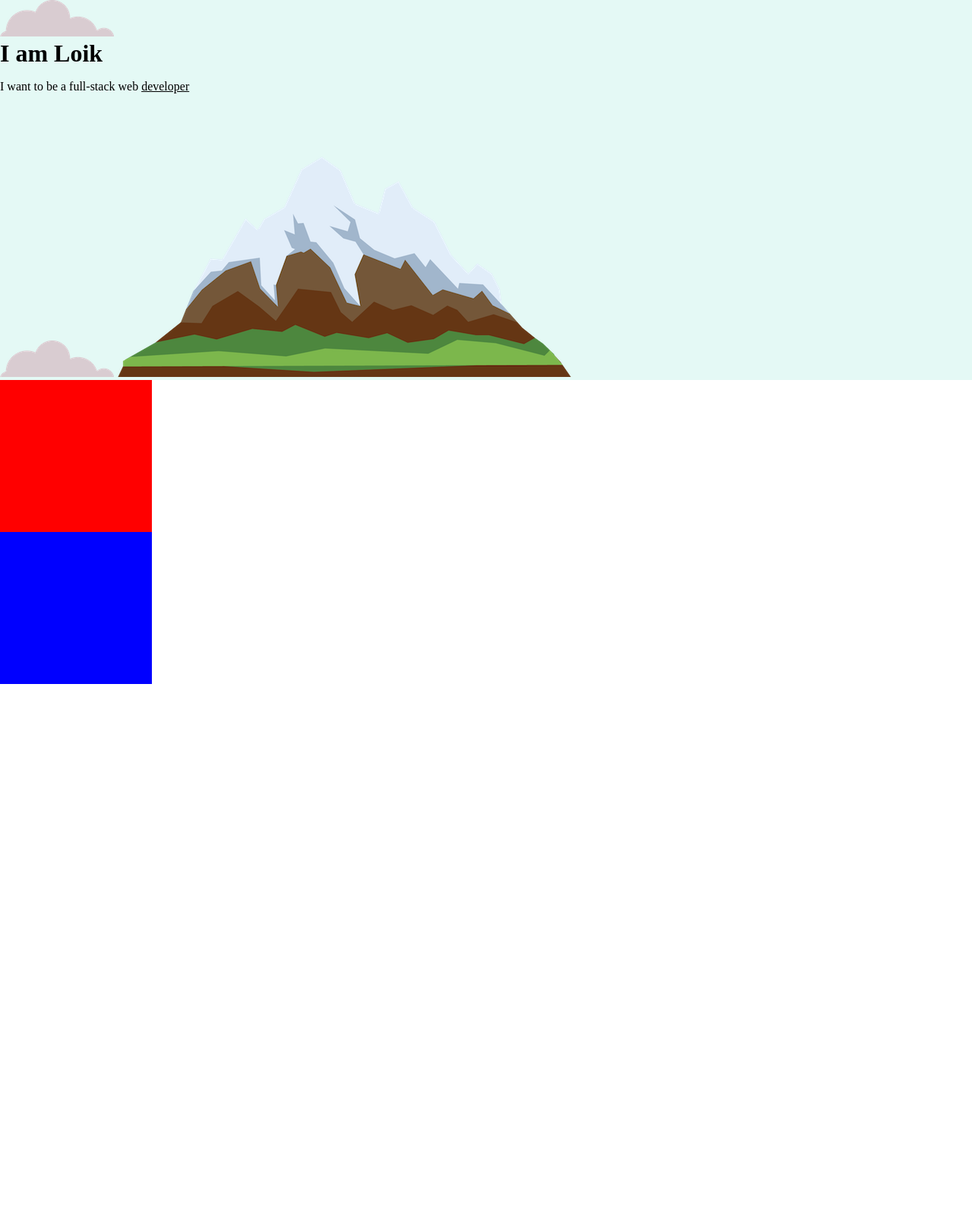
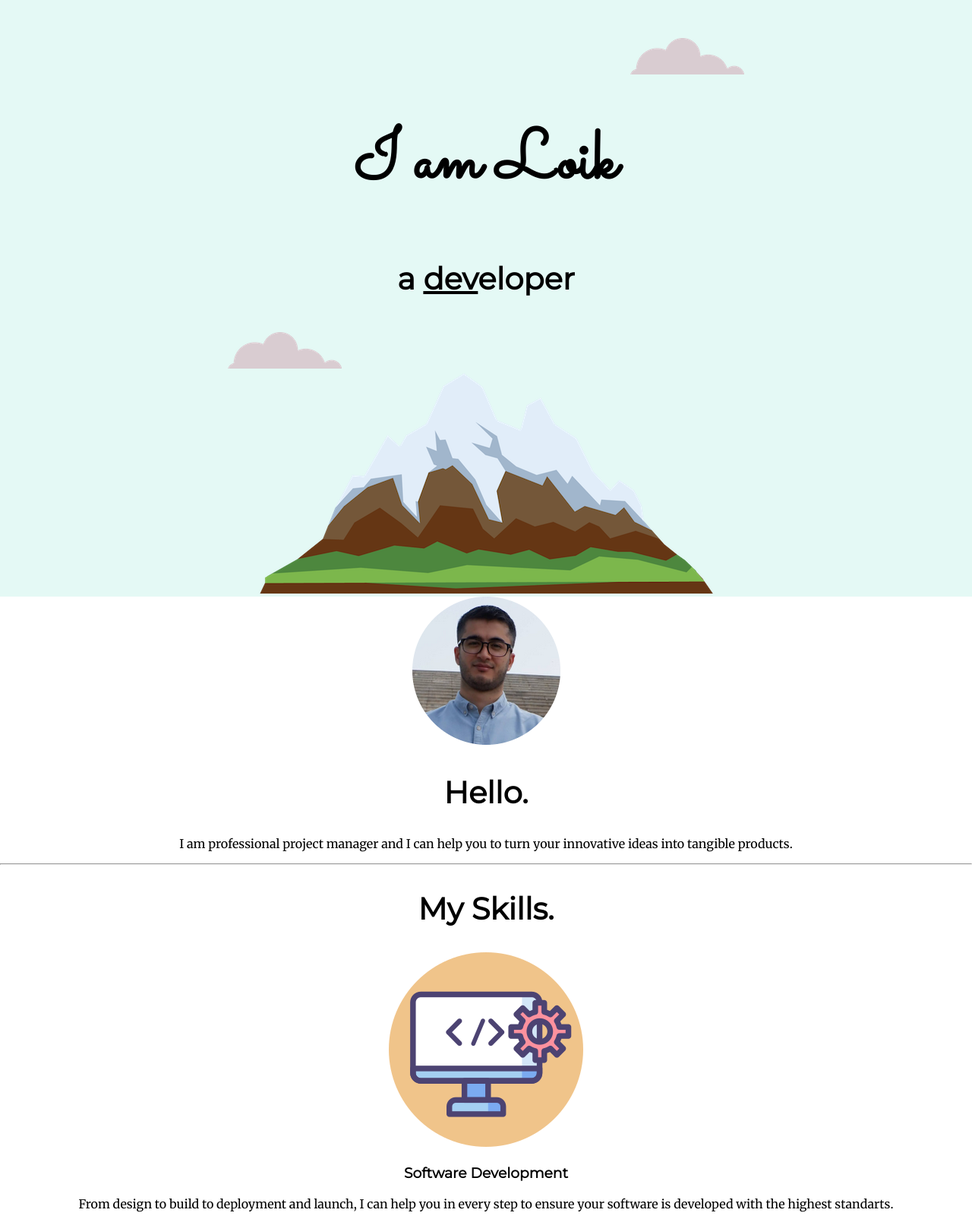
Before and after one commit to loikvokhidov/CSS---My-Site, a plain HTML site: page index.html in a window 1280 px wide. Shown: the top 1600 px of the page at 76% size. Before the commit the page ends 900 px from the top, so only its background shows below. Drawn offline with Linux system fonts and the light colour scheme.

Commit message:
added content

```diff
--- a/css/styles.css
+++ b/css/styles.css
@@ -1,29 +1,50 @@
+body {
+  text-align: center;
+  margin: 0;
+  font-family: "Merriweather", serif;
+}
+
+h1 {
+  font-size: 5.625rem;
+  margin-top: 50px;
+  font-family: "Sacramento", cursive;
+}
+
+h2 {
+  font-family: "Montserrat", sans-serif;
+  font-size: 2.5rem;
+}
+
+h3 {
+  font-family: "Montserrat", sans-serif;
+}
+
 .container-top {
-  background-color: #E4F9F5;
-  margin: 0;
-  }
+  background-color: #e4f9f5;
+  position: relative;
+  padding-top: 100px;
+}
 
 .container-mid {
-  background-color: red;
-  height: 200px;
-  width: 200px;
+
 }
 
 .container-bot {
-  background-color: blue;
-  height: 200px;
-  width: 200px;
+
 }
 
-
-body{
-  margin: 0;
+.developer {
+  text-decoration: underline;
 }
 
-h1 {
-  margin: 0;
+.cloud-bottom {
+  position: absolute;
+  left: 300px;
+  bottom: 300px;
 }
 
-.developer{
-  text-decoration: underline;
+.cloud-top {
+  position: absolute;
+  top: 50px;
+  right: 300px;
 }
--- a/index.html
+++ b/index.html
@@ -1,28 +1,61 @@
 <!DOCTYPE html>
 <html lang="en" dir="ltr">
   <head>
-    <meta charset="utf-8">
+    <meta charset="utf-8" />
     <title>Loik Vokhidov</title>
-    <link rel="stylesheet" type="text/css" href="css/styles.css">
-    <link rel="icon" type="ico" href="favicon.ico">
+    <link rel="stylesheet" type="text/css" href="css/styles.css" />
+    <link rel="icon" type="ico" href="favicon.ico" />
+    <link rel="preconnect" href="https://fonts.googleapis.com" />
+    <link rel="preconnect" href="https://fonts.gstatic.com" crossorigin />
+    <link
+      href="https://fonts.googleapis.com/css2?family=Merriweather&family=Montserrat&family=Sacramento&display=swap"
+      rel="stylesheet"
+    />
   </head>
   <body>
-
     <div class="container-top">
-      <img src="images/cloud.png" alt="cloud-img">
+      <img class="cloud-top" src="images/cloud.png" alt="cloud-img" />
       <h1>I am Loik</h1>
-      <p>I want to be a full-stack web <span class="developer">developer</span></p>
-      <img src="images/cloud.png" alt="cloud-img">
-      <img src="images/mountain.png" alt="mountain-img">
+      <h2>a  <span class="developer">dev</span>eloper</h2>
+      <img class="cloud-bottom" src="images/cloud.png" alt="cloud-img" />
+      <img src="images/mountain.png" alt="mountain-img" />
     </div>
 
     <div class="container-mid">
-
+      <div class="profile">
+        <img src="images/loik.png" alt="Loik Vokhidov">
+        <h2>Hello.</h2>
+        <p>I am professional project manager and I can help you to turn your innovative ideas into tangible products.</p>
+      </div>
+      <hr>
+      <div class="skills">
+        <h2>My Skills.</h2>
+        <div class="skill-row">
+          <img class="coding" src="images/coding.png" alt="">
+          <h3>Software Development</h3>
+          <p>From design to build to deployment and launch, I can help you in every step to ensure your software is developed with the highest standarts. </p>
+        </div>
+        <div class="skill-row">
+          <img class="project" src="images/project.png" alt="">
+          <h3>Project Management</h3>
+          <p>I offer end-to-end project management services, ensuring the the scope is met, schedule managed and costs kept under control.</p>
+        </div>
+      </div>
+      <hr>
+      <div class="contact-me">
+        <h2>Get In Touch</h2>
+        <h3>Let's build your amazing product together</h3>
+        <p>A notice of one week is required for all projects that start from January 2023. Bookings to be made in advance.</p>
+        <a class="btn" href="mailto:loik.vokhidov@gmail.com">CONTACT ME</a>
+      </div>
     </div>
 
+
     <div class="container-bot">
-
+      <a class="footer-link" href="https://www.linkedin.com/">LinkedIn</a>
+      <a class="footer-link" href="https://twitter.com/">Twitter</a>
+      <a class="footer-link" href="https://www.appbrewery.co/">Website</a>
+      <p>© Loik Vokhidov.</p>
     </div>
-
   </body>
 </html>
```
Also changed, not shown: images/coding.png (added), images/loik.png (added), images/project.png (added), 1 other file.
